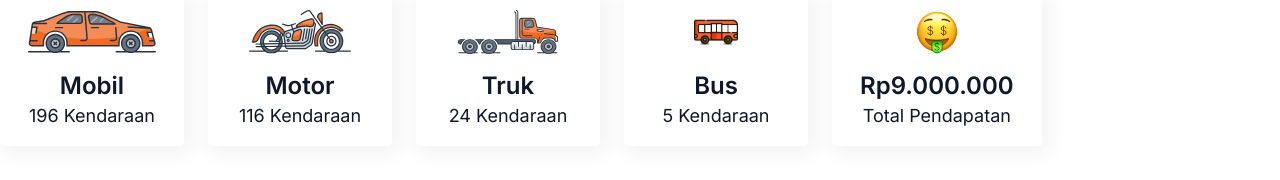
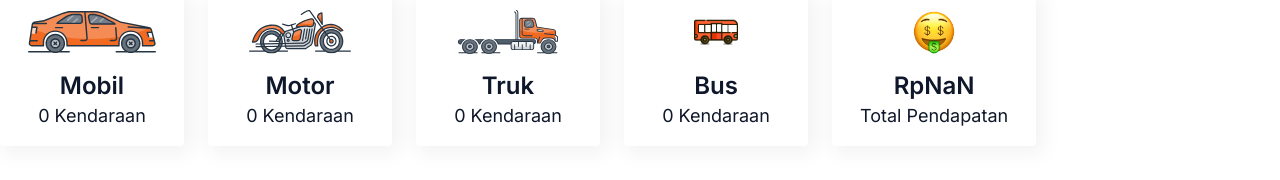
Before and after one commit to rafiudd/billiard-indonesia, a Next.js app: page / in a window 1280 px wide. Shown: the part 294-474 px from the top of the page. Built offline with nearby package versions, Linux system fonts and the light colour scheme; no server answers; the database is empty.

Commit message:
Integration parking stats

```diff
--- a/src/app/(dashboard)/page.js
+++ b/src/app/(dashboard)/page.js
@@ -4,39 +4,6 @@ import Link from 'next/link'
 import prisma from '@/lib/prisma'
 import Search from '@/components/Search'
 import Pagination from '@/components/Pagination'
-
-const statistics = [
-  {
-    name: 'car',
-    title: 'Mobil',
-    value: '196 Kendaraan',
-    icon: '/svg/car.svg'
-  },
-  {
-    name: 'motorcycle',
-    title: 'Motor',
-    value: '116 Kendaraan',
-    icon: '/svg/motorcycle.svg'
-  },
-  {
-    name: 'truck',
-    title: 'Truk',
-    value: '24 Kendaraan',
-    icon: '/svg/truck.svg'
-  },
-  {
-    name: 'bus',
-    title: 'Bus',
-    value: '5 Kendaraan',
-    icon: '/svg/bus.svg',
-  },
-  {
-    name: 'income',
-    title: 'Rp9.000.000',
-    value: 'Total Pendapatan',
-    icon: '/image/income.png',
-  },
-]
 
 const dateOptions = {
   weekday: 'long',
@@ -72,6 +39,75 @@ export default async function MonitoringManagement({ searchParams }) {
       entry_time: 'desc',
     },
   }) || []
+
+  const carTotal = await prisma?.vehicle?.count({
+    where: {
+      category: 'CAR'
+    }
+  }) || 0
+
+  const motorTotal = await prisma?.vehicle?.count({
+    where: {
+      category: 'MOTORCYCLE'
+    }
+  }) || 0
+
+  const truckTotal = await prisma?.vehicle?.count({
+    where: {
+      category: 'TRUCK'
+    }
+  }) || 0
+
+  const busTotal = await prisma?.vehicle?.count({
+    where: {
+      category: 'BUS'
+    }
+  }) || 0
+
+  const sumFee = await prisma?.vehicle?.aggregate({
+    _sum: {
+      fee: true
+    }
+  })
+
+  const income = new Intl.NumberFormat('id', {
+    style: 'currency',
+    currency: 'IDR',
+    minimumFractionDigits: 0,
+  }).format(sumFee?._sum?.fee)
+
+  const statistics = [
+    {
+      name: 'car',
+      title: 'Mobil',
+      value: `${carTotal} Kendaraan`,
+      icon: '/svg/car.svg'
+    },
+    {
+      name: 'motorcycle',
+      title: 'Motor',
+      value: `${motorTotal} Kendaraan`,
+      icon: '/svg/motorcycle.svg'
+    },
+    {
+      name: 'truck',
+      title: 'Truk',
+      value: `${truckTotal} Kendaraan`,
+      icon: '/svg/truck.svg'
+    },
+    {
+      name: 'bus',
+      title: 'Bus',
+      value: `${busTotal} Kendaraan`,
+      icon: '/svg/bus.svg',
+    },
+    {
+      name: 'income',
+      title: income || 0,
+      value: 'Total Pendapatan',
+      icon: '/image/income.png',
+    },
+  ]
 
   return (
     <main className='container mx-auto'>
@@ -154,7 +190,17 @@ export default async function MonitoringManagement({ searchParams }) {
             </tr>
           </thead>
           <tbody>
-            {result.map(item => (
+            {result.map(item => {
+              const entryTime = item?.entry_time ? new Date(item?.entry_time).toLocaleDateString('id', dateOptions) : '-'
+              const exitTime = item?.exit_time ? new Date(item?.exit_time).toLocaleDateString('id', dateOptions) : '-'
+
+              const fee = new Intl.NumberFormat('id', {
+                style: 'currency',
+                currency: 'IDR',
+                minimumFractionDigits: 0,
+              }).format(item?.fee)
+
+              return (
                 <tr key={item.id} className='border'>
                   <td className='px-4 py-3'>
                     {item?.id || '-'}
@@ -163,16 +209,16 @@ export default async function MonitoringManagement({ searchParams }) {
                     {item?.number_plate || '-'}
                   </td>
                   <td className='px-4 py-3'>
-                  {item?.entry_time ? new Date(item?.entry_time).toLocaleDateString('id', dateOptions) : '-'}
+                    {entryTime}
                   </td>
                   <td className='px-4 py-3'>
-                  {item?.exit_time ? new Date(item?.exit_time).toLocaleDateString('id', dateOptions) : '-'}
+                    {exitTime}
                   </td>
                   <td className='px-4 py-3'>
-                  {item?.fee ? 'Rp' + item?.fee : '-'}
+                    {fee}
                   </td>
                   <td className='px-4 py-3'>
-                  {!item?.fee ? (
+                    {item?.status === 'PARK' ? (
                       <Link href={'/' + item.id}>
                         <Button size='small' variant='secondary'>Keluar</Button>
                       </Link>
@@ -181,7 +227,8 @@ export default async function MonitoringManagement({ searchParams }) {
                     )}
                   </td>
                 </tr>
-            ))}
+              )
+            })}
           </tbody>
         </table>
         <div className='w-full flex justify-end py-4'>
```
Lines whose indentation alone changed are shown as unchanged.
